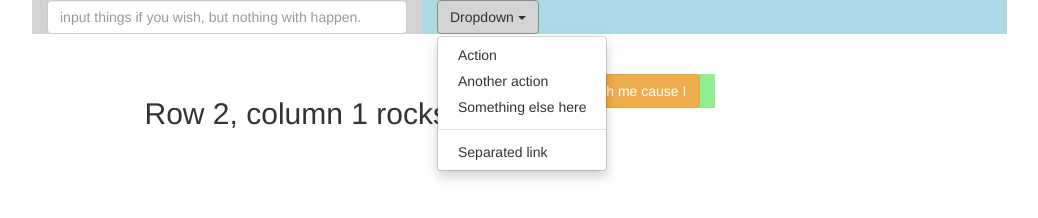
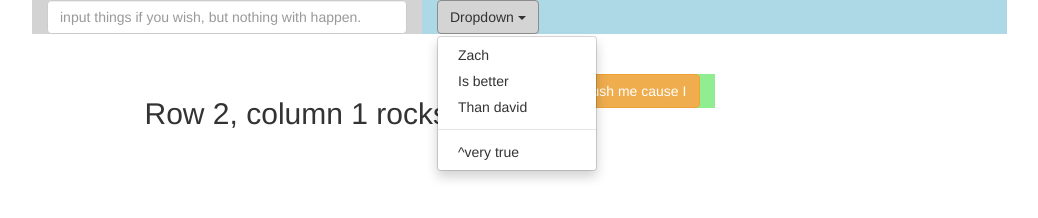
Before and after one commit to ZacSmir/btsrpchllng, a plain HTML site: page index.html in a window 1280 px wide. Both pictures are taken after a click on the button "Dropdown". Shown: the whole page, without its empty margins (23-1061 px from the left). Drawn offline with nearby package versions, Linux system fonts and the light colour scheme.

Commit message:
Classadoo autocommit

```diff
--- a/index.html
+++ b/index.html
@@ -21,11 +21,11 @@
               <span class="caret"></span>
             </button>
             <ul class="dropdown-menu" aria-labelledby="dropdownMenu1">
-              <li><a href="#">Action</a></li>
-              <li><a href="#">Another action</a></li>
-              <li><a href="#">Something else here</a></li>
+              <li><a href="#">Zach</a></li>
+              <li><a href="#">Is better</a></li>
+              <li><a href="#">Than david</a></li>
               <li role="separator" class="divider"></li>
-              <li><a href="#">Separated link</a></li>
+              <li><a href="#">^very true</a></li>
             </ul>
           </div>
         </div>
```
